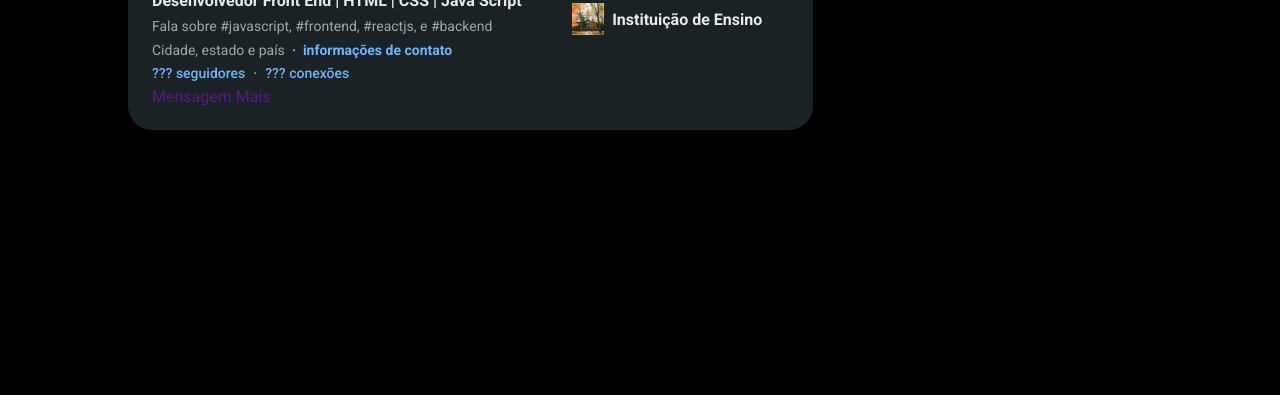
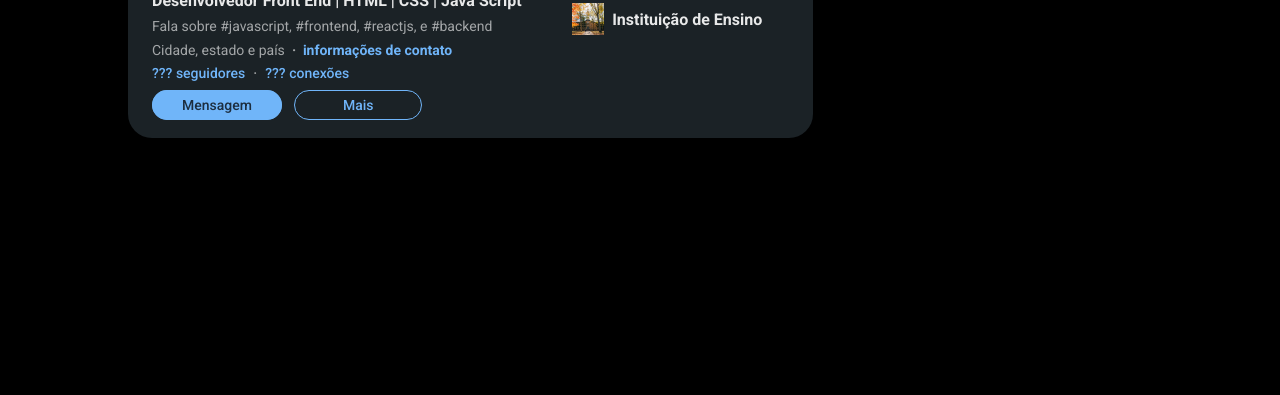
Before and after one commit to VitorMagnago/7days-of-code-2, a plain HTML site: page index.html in a window 1280 px wide. Shown: the part 405-800 px from the top of the page. Drawn offline with Linux system fonts and the light colour scheme.

Commit message:
feat: finish buttons

```diff
--- a/assets/style.css
+++ b/assets/style.css
@@ -10,6 +10,7 @@
 	--blue: #70b5f9;
 	--form-input: #38434f;
 	--white: #ffffff;
+	--texto-escuro: rgba(0, 0, 0, 0.75);
 }
 
 body {
@@ -185,5 +186,25 @@ body {
 	padding: 0 0.5rem;
 }
 
+.profile__acoes {
+	padding-top: 0.5rem;
+}
+
 .profile__btn {
+	border: 1px solid #70b5f9;
+	border-radius: 16px;
+	font-size: 0.875rem;
+	font-weight: 500;
 }
+
+.profile__btn--mensagem {
+	padding: 6px 29px;
+	color: var(--texto-escuro);
+	background-color: var(--blue);
+}
+
+.profile__btn--mais {
+	padding: 6px 48px;
+	margin-left: 0.5rem;
+	color: var(--blue);
+}
```
